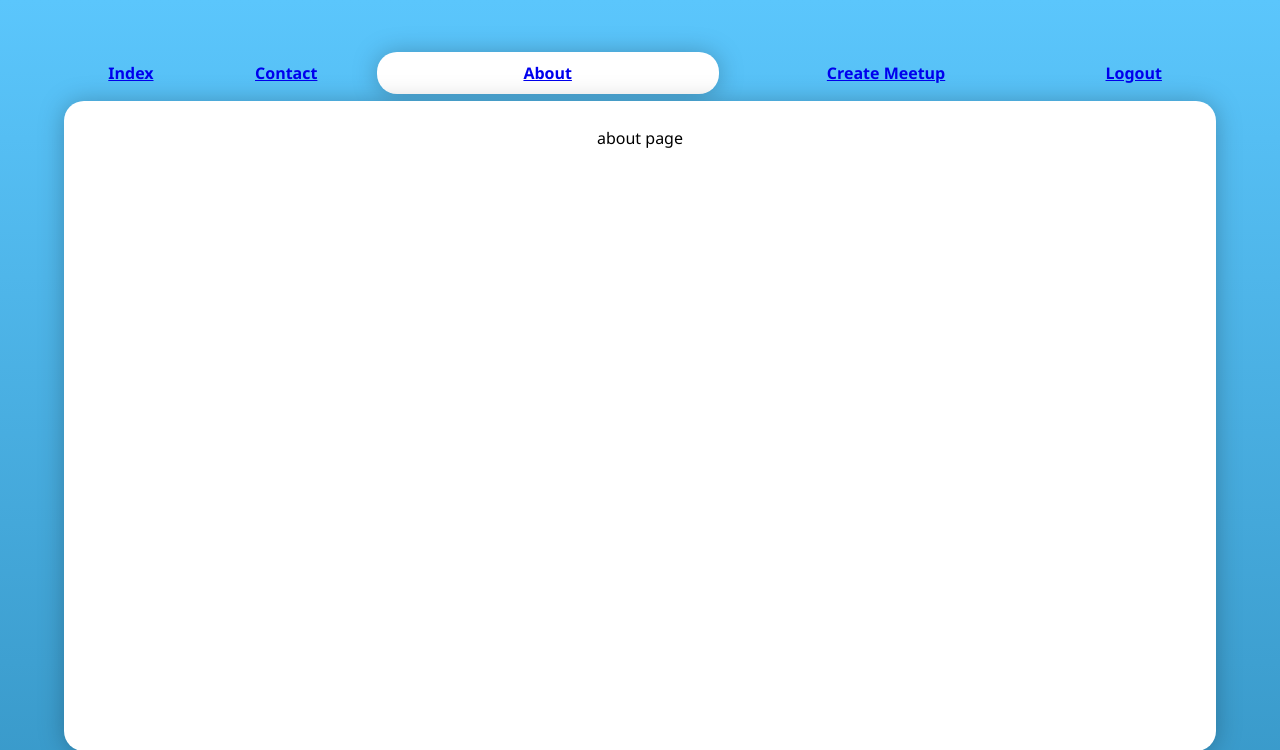
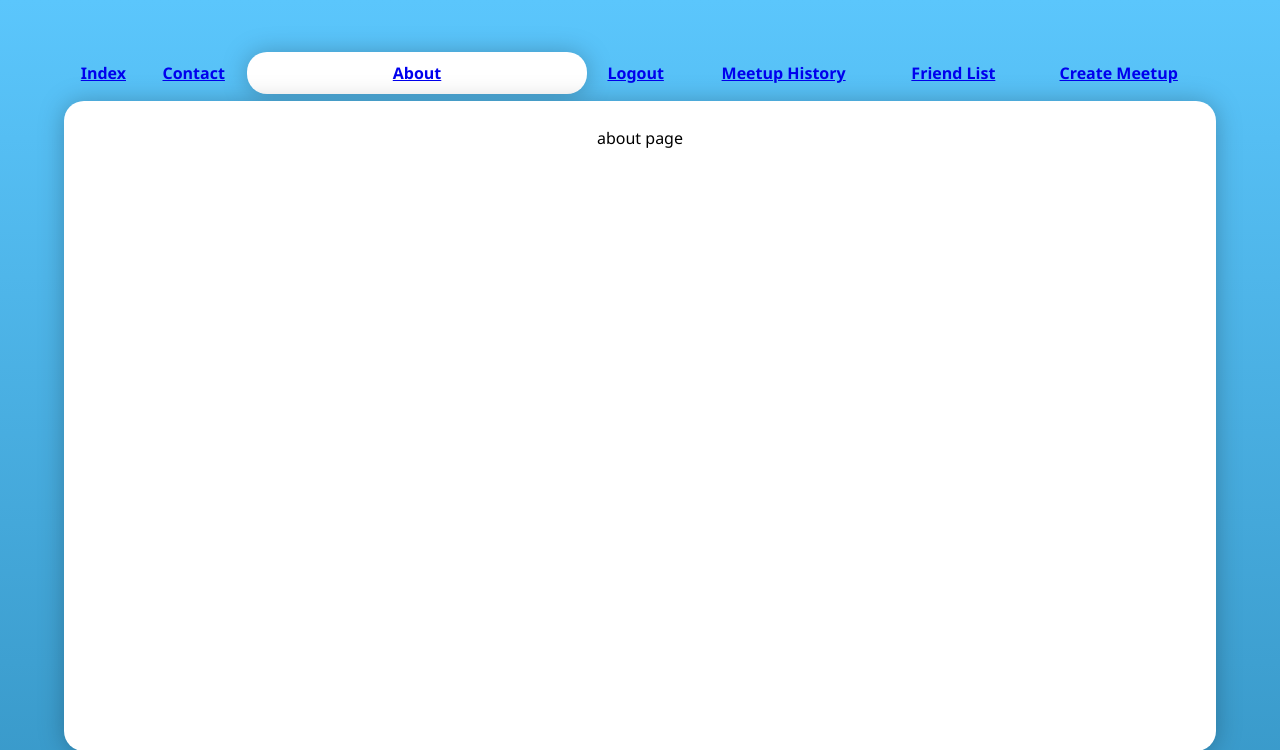
Before and after one commit to haefae222/Pizza_app, a Django app: page /about/ in a window 1280 px wide. Shown: the top 750 px of the page. Run offline with Django 3.2, Linux system fonts and the light colour scheme; a user stored in the database is signed in; lists and menus that the app fills with data are empty.

Commit message:
creating new html pages

```diff
--- a/meetups/assignment_1/assignment_1/settings.py
+++ b/meetups/assignment_1/assignment_1/settings.py
@@ -129,4 +129,8 @@ DEFAULT_AUTO_FIELD = 'django.db.models.BigAutoField'
 AUTH_USER_MODEL = 'meetups.User'
 
 LOGIN_URL = "/login/"
-LOGIN_REDIRECT_URL = "orders"
+LOGIN_REDIRECT_URL = "Index"
+
+CSRF_TRUSTED_ORIGINS = [
+    'https://urri-meetups.rb.dcu.ie',  # Add your domain here
+]
--- a/meetups/assignment_1/meetups/templates/base.html
+++ b/meetups/assignment_1/meetups/templates/base.html
@@ -52,9 +52,11 @@ of easier formatting-->
             <th class="indexpage"><a href="{% url 'Index' %}">Index</a></th>
             <th class="contactpage"><a href="{% url 'contact' %}">Contact</a></th>
             <th class="aboutpage"><a href="{% url 'about' %}">About</a></th>
-            <th class="qrcode"><a href="{% url 'qr_code' %}">Create Meetup</a></th>
             {% if user.is_authenticated %}
             <th class="logoutpage"><a href="/logout">Logout</a></th>
+            <th class="history"><a href="{% url 'history' %}">Meetup History</a></th>
+            <th class="friends_list"><a href="{% url 'friends_list' %}">Friend List</a></th>
+            <th class="createmeetup"><a href="{% url 'create_meetup' %}">Create Meetup</a></th>
             {% else %}
             <th class="loginpage"><a href="/login">Login</a></th>
             <th class="registerpage"><a href="/register">Register</a></th>
--- /dev/null
+++ b/meetups/assignment_1/meetups/templates/friends_list.html
@@ -0,0 +1 @@
+{% extends 'base.html' %}
--- /dev/null
+++ b/meetups/assignment_1/meetups/templates/history.html
@@ -0,0 +1 @@
+{% extends 'base.html' %}
--- a/meetups/assignment_1/meetups/urls.py
+++ b/meetups/assignment_1/meetups/urls.py
@@ -14,5 +14,7 @@ urlpatterns = [
    path('contact/', views.contact, name="contact"),
    path('about/', views.about, name="about"),
    path('style/', views.style, name="style"),
-   path('qr_code/', views.location, name="qr_code")
+   path('create_meetup', views.location, name="create_meetup"),
+   path('history/', views.history, name="history"),
+   path('friends_list/', views.friends_list, name="friends_list")
 ]
--- a/meetups/assignment_1/meetups/views.py
+++ b/meetups/assignment_1/meetups/views.py
@@ -94,4 +94,10 @@ def style(request):
     return render(request, 'style.css')
 
 def location(request):
-    return render(request, 'qr_code.html')
+    return render(request, 'create_meetup.html')
+
+def friends_list(request):
+    return render(request, 'friends_list.html')
+
+def history(request):
+    return render(request, 'history.html')
```
Also changed, not shown: meetups/assignment_1/db.sqlite3, meetups/assignment_1/meetups/templates/create_meetup.html (renamed from meetups/assignment_1/meetups/templates/qr_code.html).
